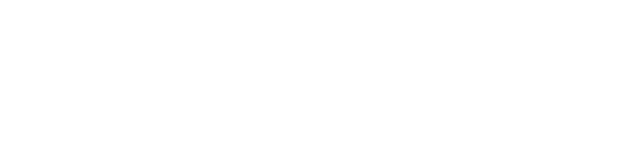
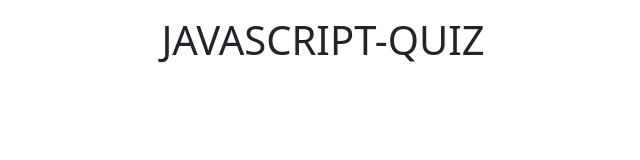
Before and after one commit to shakib1111/javascript-quiz, a plain HTML site: page index.html in a window 1280 px wide. Shown: the whole page, without its empty margins (317-957 px from the left). Drawn offline with nearby package versions, Linux system fonts and the light colour scheme.

Commit message:
txt added

```diff
--- a/index.html
+++ b/index.html
@@ -8,8 +8,13 @@
 </head>
 <body>
 
+        <!-- top section -->
 
+    <div class="intro py-3 bg-white text-center">
 
-      <script src="app.js"></script>
+        <h1 class="heading margin 4rem">JAVASCRIPT-QUIZ</h1>
+    </div>
+
+     <script src="app.js"></script>
 </body>
 </html>
```
